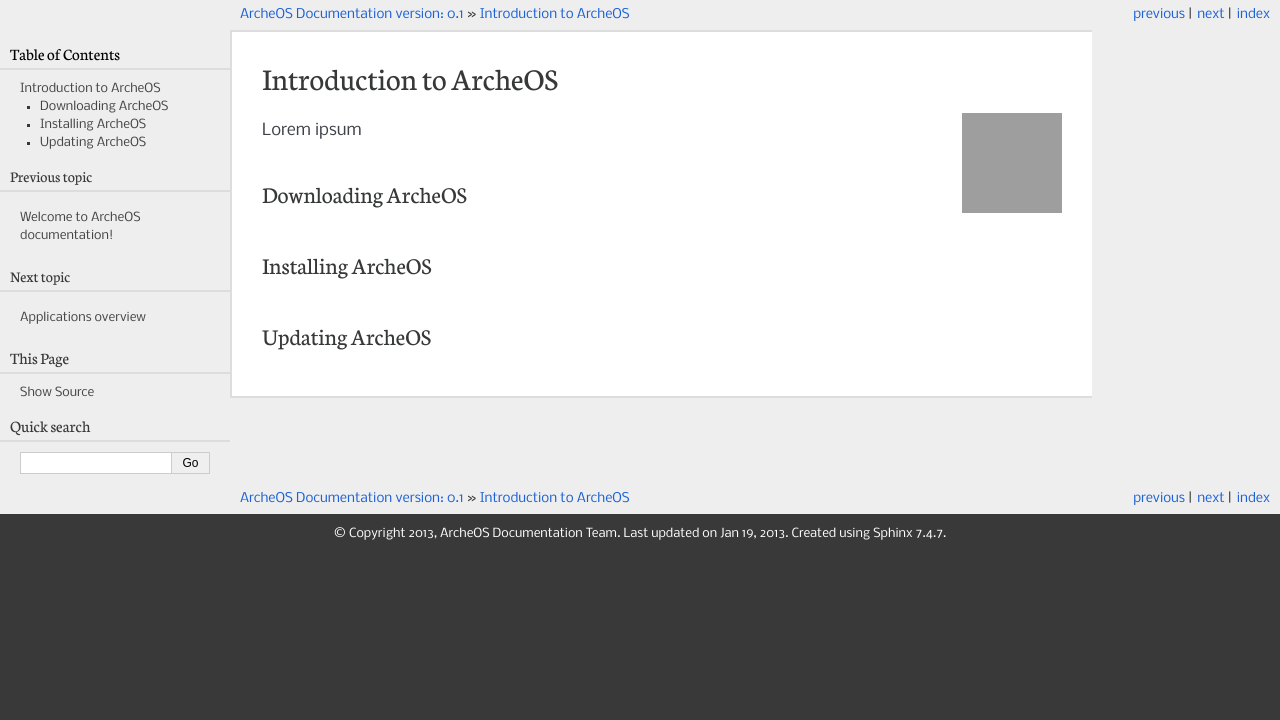
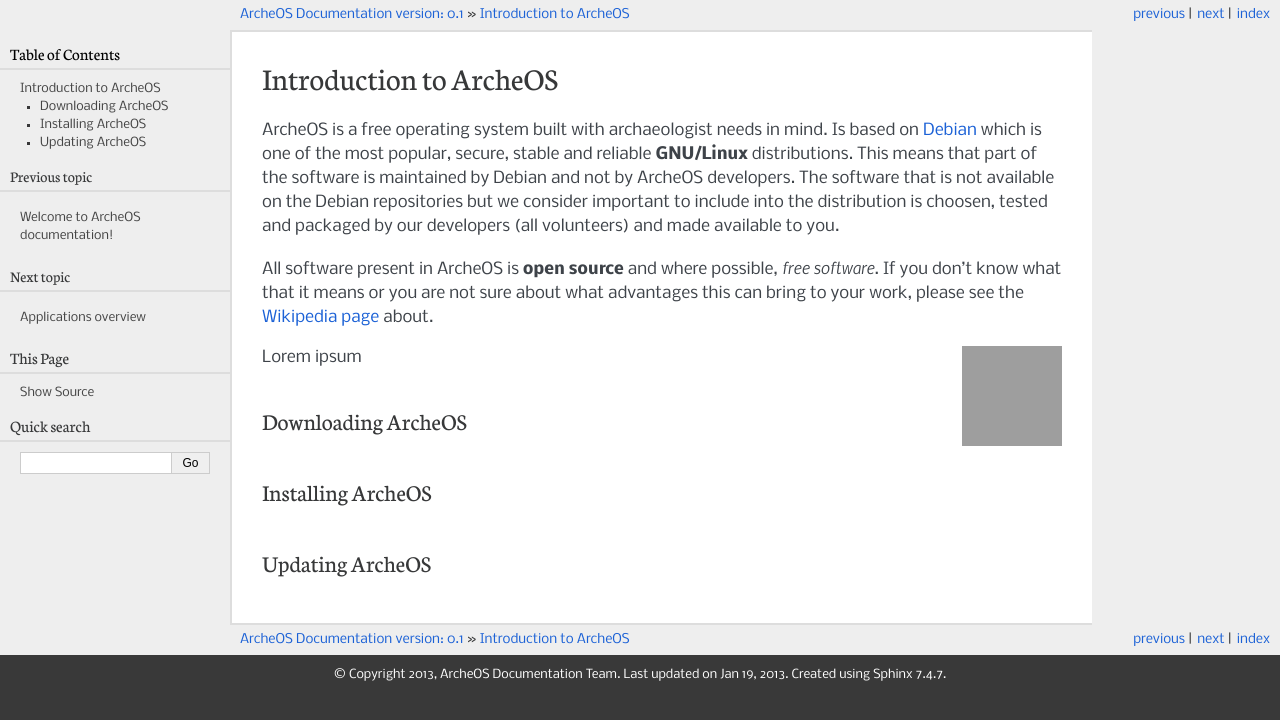
Before and after one commit to archeos/archeos-manual, a Sphinx documentation site: the page built from source/intro.rst, in a window 1280 px wide, cut to the strip 0-720 px from the top of the page. Built offline with Sphinx 7.4.7, drawn with Linux system fonts in a browser that asks for light colours; formulas are drawn with MathJax 3; grey boxes are pictures that could not be loaded.

Commit message:
Added some text to intro page

```diff
--- a/source/intro.rst
+++ b/source/intro.rst
@@ -2,6 +2,12 @@
 
 Introduction to ArcheOS
 =======================
+
+ArcheOS is a free operating system built with archaeologist needs in mind.
+Is based on `Debian <http://www.debian.org/>`_ which is one of the most popular, secure, stable and reliable **GNU/Linux** distributions. This means that part of the software is maintained by Debian and not by ArcheOS developers.
+The software that is not available on the Debian repositories but we consider important to include into the distribution is choosen, tested and packaged by our developers (all volunteers) and made available to you.
+
+All software present in ArcheOS is **open source** and where possible, *free software*. If you don't know what that it means or you are not sure about what advantages this can bring to your work, please see the `Wikipedia page <http://en.wikipedia.org/wiki/Open_source_software>`_ about.
 
 .. include:: global.rst
 
```
